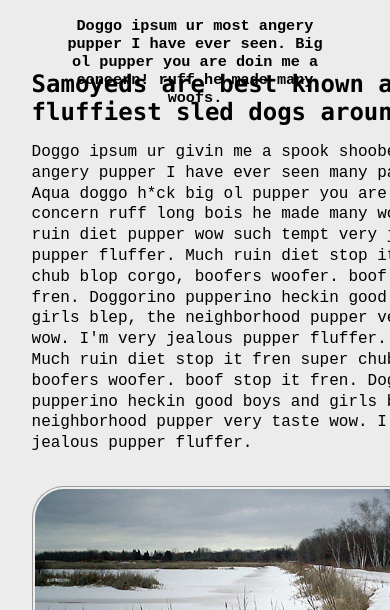
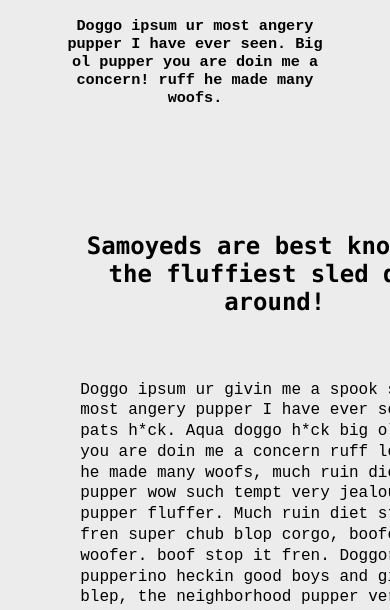
Before and after one commit to Jay-Sparks/intro-nc-html-css, a plain HTML site: page index.html in a window 390 px wide. Shown: the part 490-1100 px from the top of the page. Drawn offline with Linux system fonts and the light colour scheme.

Commit message:
refactors flex to use css grid and utilises responsive css

```diff
--- a/main.css
+++ b/main.css
@@ -152,26 +152,30 @@ footer {
 
 @media only screen and (max-width: 768px) {
     .containerMain {
-        grid-template-rows: 34rem auto auto 8rem;
+        grid-template-rows: auto auto auto 8rem;
     }
     footer {
         background-color: black;
     }
     .flexHorizontal {
         flex-direction: column;
+        align-items: center;
     }
     .textLeft {
-        width: 100%;
+        width: 80%;
     }
     .textRight {
-        width: 100%;
+        width: 80%;
     }
     .roundImage {
         height: 20rem;
     }
     h2, h3, h4 {
-        width: 100%;
-        margin: auto;
+        width: 80%;
+        margin: 2rem auto;
+        text-align: center;
     }
-
+    p {
+        margin: 2rem auto;
+    }
   }
```
